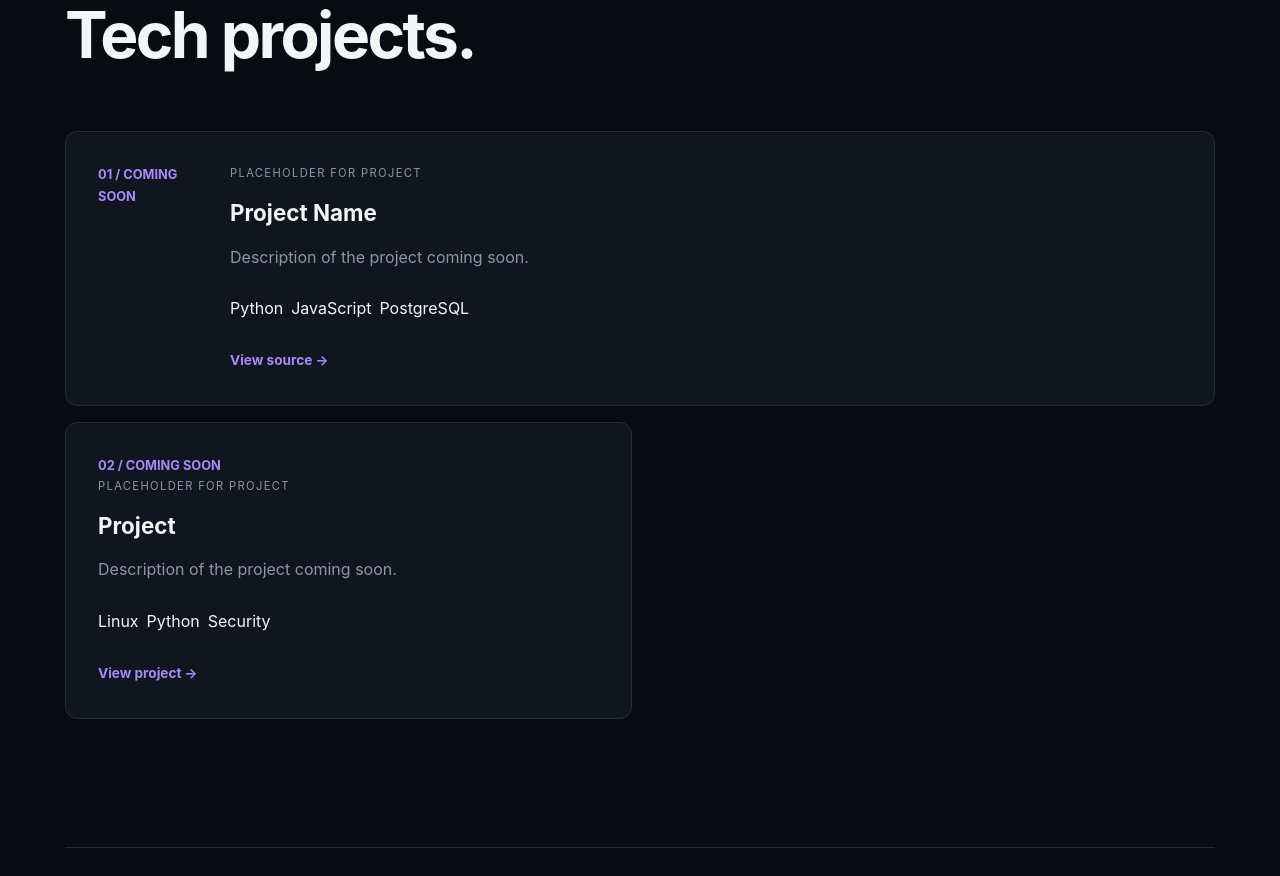
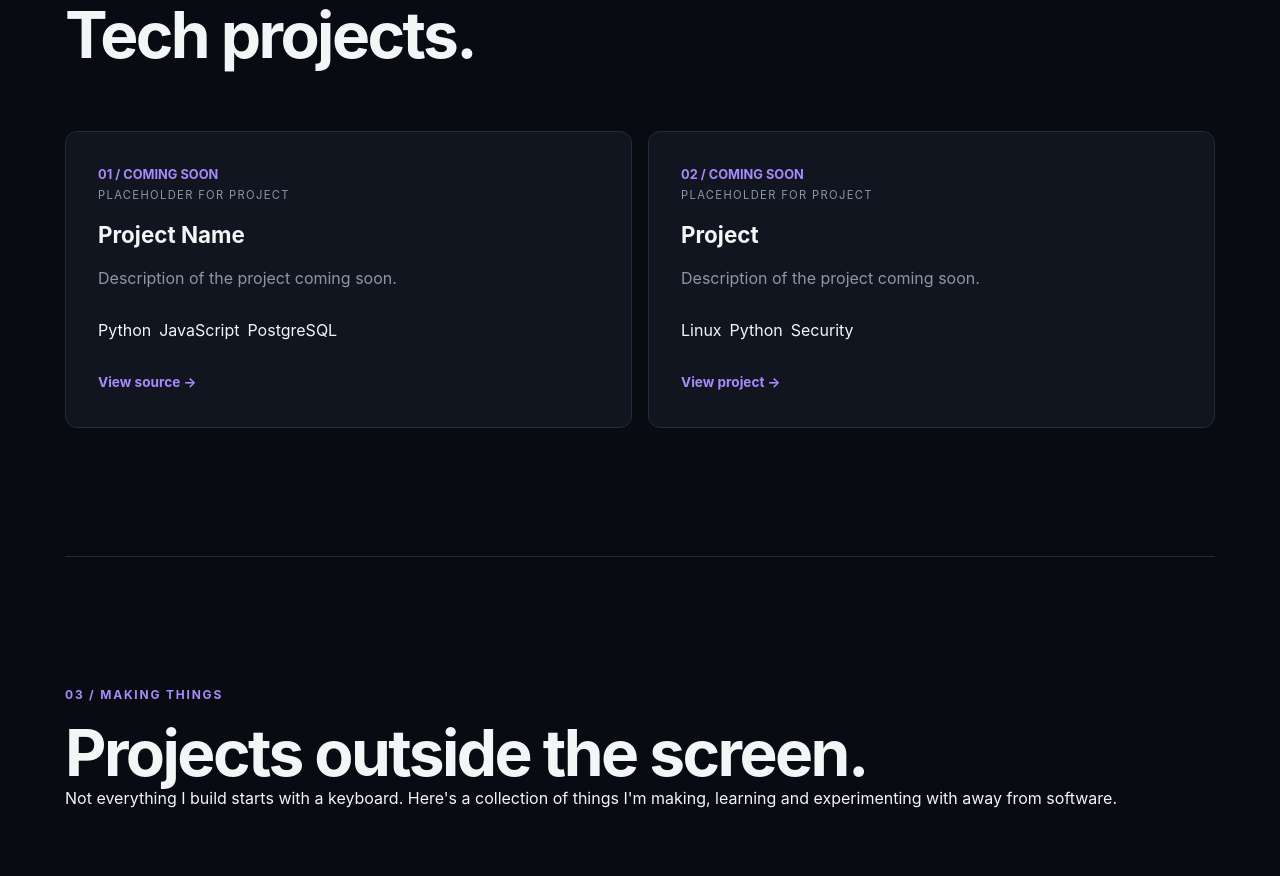
Before and after one commit to AmandaDee/hobby-site, a plain HTML site: page index.html in a window 1280 px wide. Shown: the part 1894-2770 px from the top of the page. Drawn offline with Linux system fonts and the light colour scheme.

Commit message:
fix: remove featured from placeholder projects

```diff
--- a/index.html
+++ b/index.html
@@ -170,7 +170,7 @@
     </header>
 
     <div class="projects-grid">
-      <article class="project-card featured">
+      <article class="project-card">
         <div class="project-number" aria-hidden="true">
           01 / COMING SOON
         </div>
```
